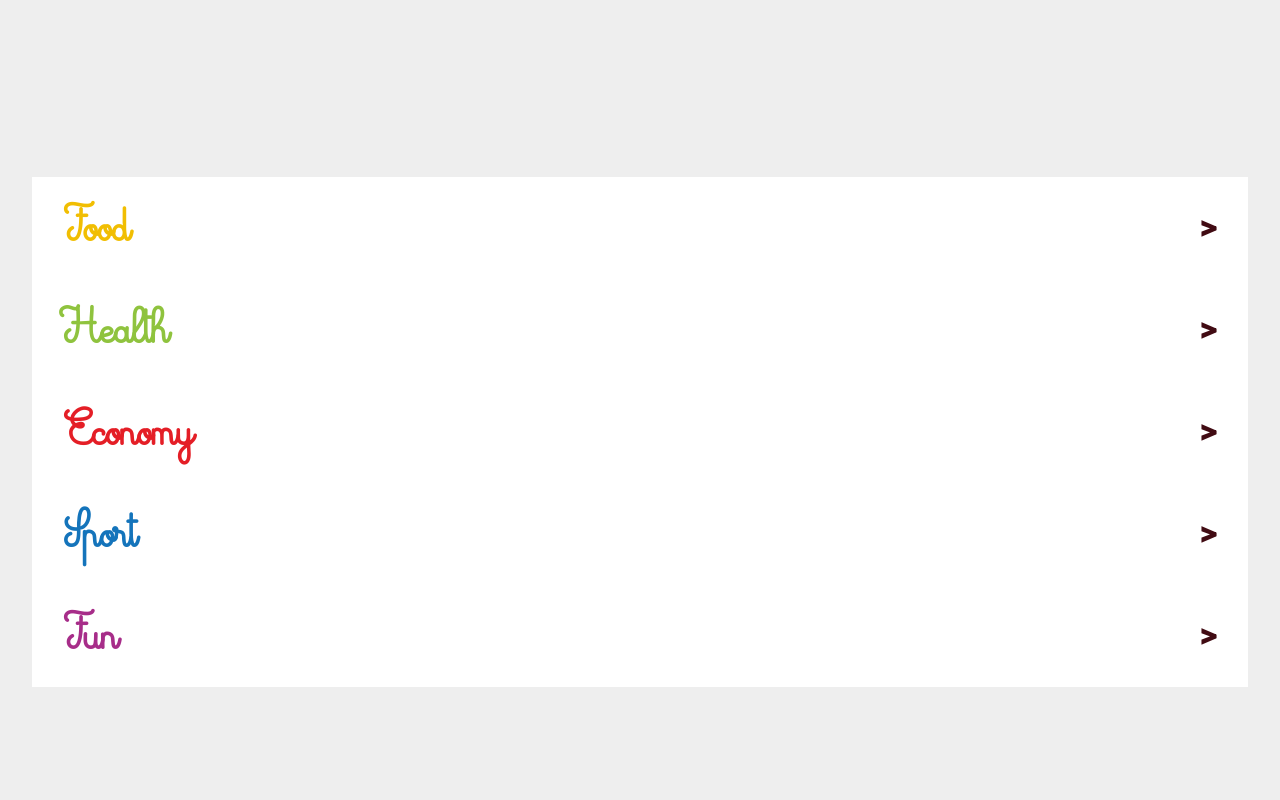
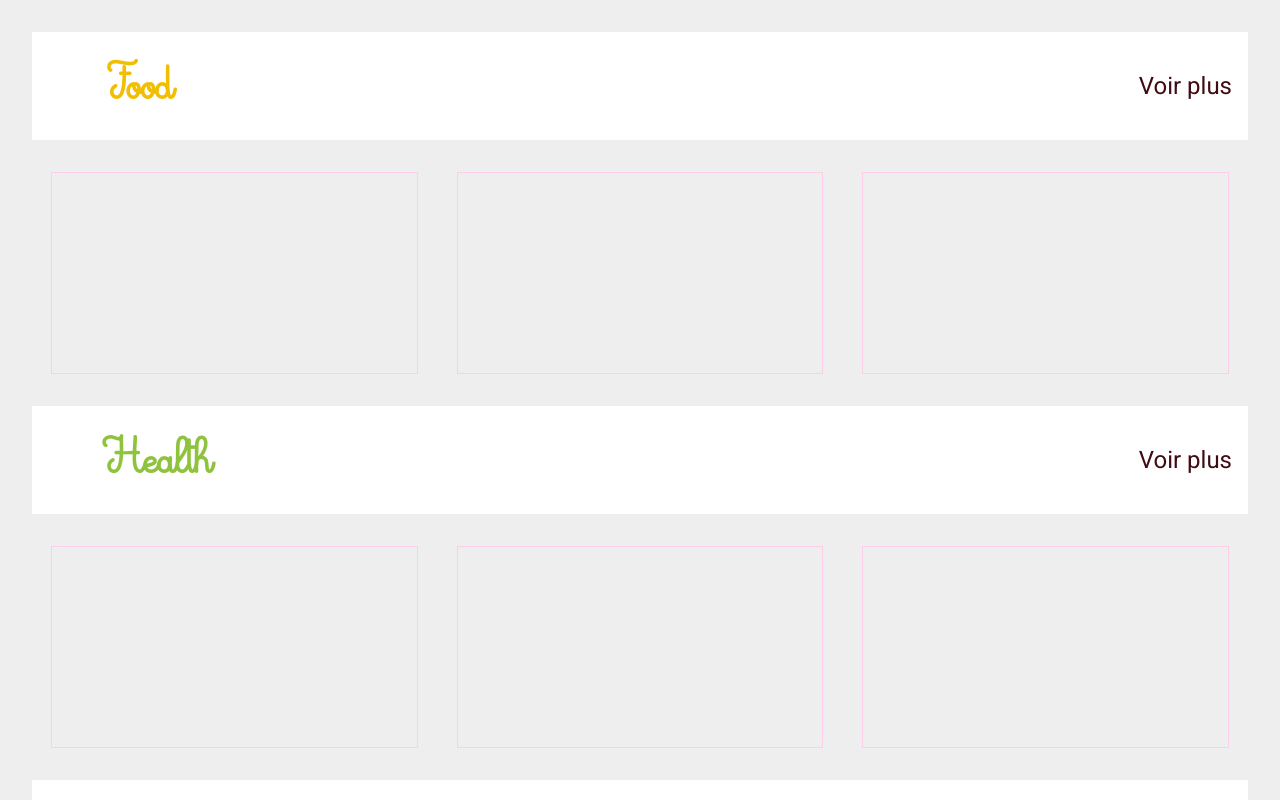
Before and after one commit to FlorianHe/Sugar-rush-project-front, an Angular app: page /categories in a window 1280 px wide. Shown: the top 800 px of the page. Built offline with nearby package versions, Linux system fonts and the light colour scheme.

Commit message:
Categories desktop without articles

```diff
--- a/src/app/components/categories/categories.component.html
+++ b/src/app/components/categories/categories.component.html
@@ -11,9 +11,9 @@
     </div>
   </div> -->
   <div class="categories-category" *ngFor="let category of categories">
-    <a class="categories-title" routerLink="/categories/{{category.id}}">
+    <a class="categories-header" [id]="category.name + '-header'" routerLink="/categories/{{category.id}}">
       <h2 [id]="category.name + '-title'">{{category.name}}</h2>
-      <a routerLink="/categories/{{category.id}}">Voir plus</a>
+      <p routerLink="/categories/{{category.id}}">Voir plus</p>
       <p><strong>></strong></p>
     </a>
 
--- a/src/app/components/categories/categories.component.scss
+++ b/src/app/components/categories/categories.component.scss
@@ -8,7 +8,7 @@
   justify-content: center;
 
   .categories-category {
-    .categories-title {
+    .categories-header {
       display: flex;
       align-items: center;
       background-color: $main-background-color;
@@ -23,22 +23,15 @@
         padding-left: $small-border;
       }
 
-      p {
+      p:nth-of-type(2) {
         color: $secondary-text-color;
         font-size: 2em;
         padding: $small-border;
         margin: 0;
       }
 
-      a {
-
-        color: $secondary-text-color;
-        font-size: $small-border;
+      p:nth-of-type(1) {
         display: none;
-      }
-
-      a:hover {
-        color: $fairy-color;
       }
     }
   }
@@ -67,3 +60,77 @@
     color: $category-fun-color;
   }
 }
+
+@media screen and (min-width: 600px) and (orientation: landscape) {
+  #categories {
+    margin: $big-border;
+    height: 100%;
+    display: block;
+
+    .categories-category {
+      margin-bottom: $big-border;
+
+      &:hover {
+        #Food-header {
+          box-shadow: 0.5rem 0.5rem 10px $category-food-color;
+        }
+
+        #Health-header {
+          box-shadow: 0.5rem 0.5rem 10px $category-health-color;
+        }
+
+        #Economy-header {
+          box-shadow: 0.5rem 0.5rem 10px $category-economy-color;
+        }
+
+        #Sport-header {
+          box-shadow: 0.5rem 0.5rem 10px $category-sport-color;
+        }
+
+        #Fun-header {
+          box-shadow: 0.5rem 0.5rem 10px $category-fun-color;
+        }
+      }
+
+      .categories-header {
+        align-items: center;
+        transition: 0.3s ease-in-out;
+
+        h2 {
+          padding-left: 5%;
+        }
+
+        p:nth-of-type(2) {
+          display: none;
+        }
+
+        p:nth-of-type(1) {
+          display: initial;
+          color: $secondary-text-color;
+          font-size: 1.5rem;
+        }
+
+        p:nth-of-type(1):hover {
+          color: $fairy-color;
+        }
+      }
+    }
+
+    .categories-3articles {
+      width: 100%;
+      display: flex;
+      justify-content: space-around;
+      margin-top: $big-border;
+
+      article {
+        width: 30%;
+        height: 200px;
+        border: $fairy-color 1px solid;
+
+        &:hover {
+          border: $secondary-text-color 1px solid;
+        }
+      }
+    }
+  }
+}
--- a/src/styles.scss
+++ b/src/styles.scss
@@ -27,11 +27,6 @@ $main-border: 0.5rem;
 $small-border: 1rem;
 $big-border: 2rem;
 
-html,
-body {
-  height: 100%;
-}
-
 body {
   margin: 0;
   font-family: Roboto, "Helvetica Neue", sans-serif;
```
